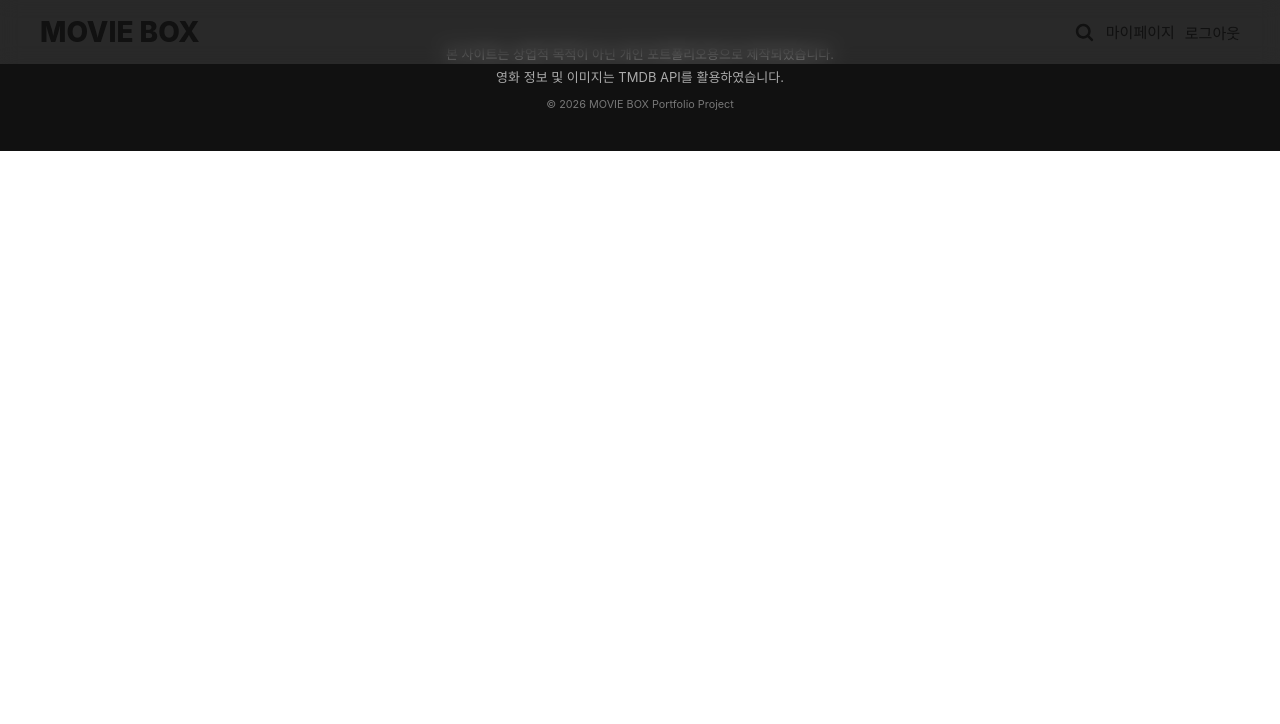
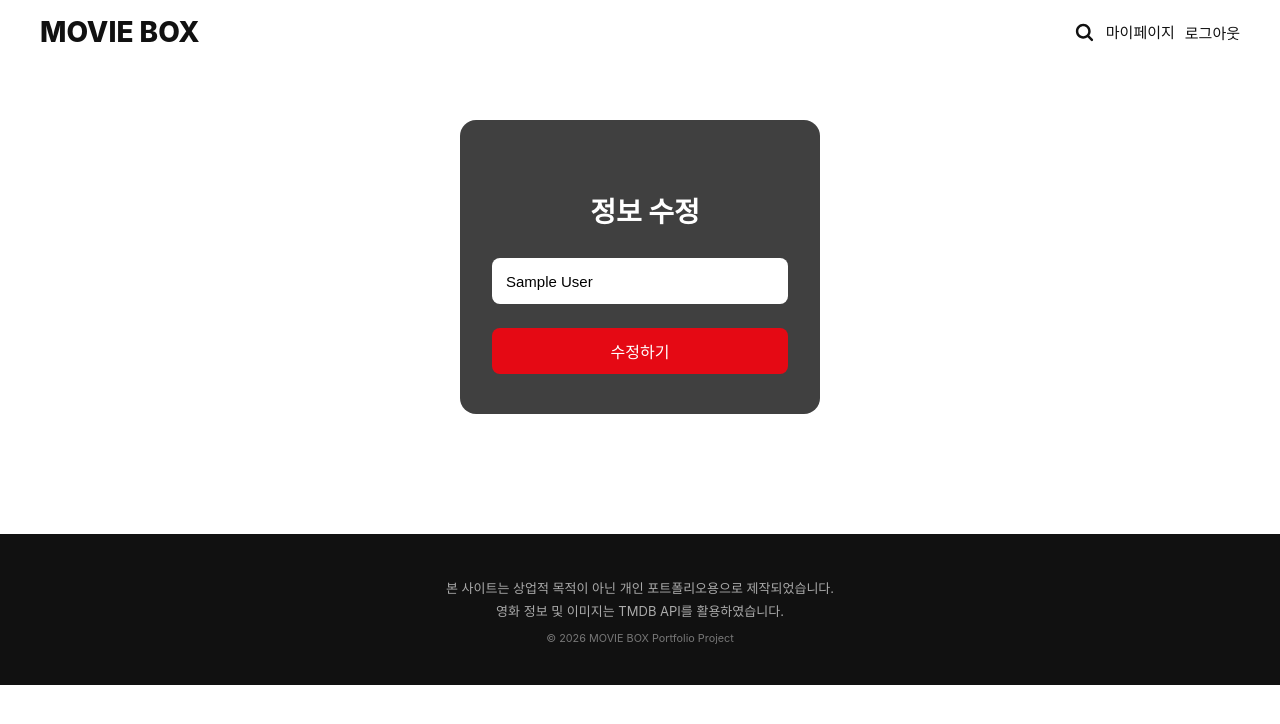
Before and after one commit to dhgmlrud1215-hash/movie-curation-app, a React (Create React App) app: page /edit-profile in a window 1280 px wide. Shown: the top 724 px of the page. Built offline with nearby package versions, Linux system fonts and the light colour scheme; no server answers; sample sign-in values are in the browser's storage.

Commit message:
정보수정 페이지 설정 및 수정

```diff
--- a/src/App.js
+++ b/src/App.js
@@ -7,6 +7,7 @@ import Join from "./pages/Join";
 import Search from './pages/Search';
 import Mypage from "./pages/Mypage";
 import MovieDetail from './pages/MovieDetail';
+import EditProfile from "./pages/EditProfile";
 import Footer from "./components/Footer";
 
 function App() {
@@ -20,6 +21,7 @@ function App() {
         <Route path="/join" element={<Join />} />
         <Route path="/mypage" element={<Mypage />} />
         <Route path="/search" element={<Search />} />
+        <Route path="/edit-profile" element={<EditProfile />} />
         <Route path="/movie/:id" element={<MovieDetail />} />
       </Routes>
 
--- a/src/pages/EditProfile.js
+++ b/src/pages/EditProfile.js
@@ -0,0 +1,60 @@
+import { useEffect, useState } from "react";
+import { useNavigate } from "react-router-dom";
+import { onAuthStateChanged, updateProfile } from "firebase/auth";
+import { auth } from "../firebase";
+import "../css/Login.css";
+
+function EditProfile() {
+    const [nickname, setNickname] = useState("");
+    const navigate = useNavigate();
+
+    useEffect(() => {
+       const unsubscribe = onAuthStateChanged(auth, (currentUser) => {
+        if(currentUser) {
+            setNickname(currentUser.displayName || "");
+        } else {
+            navigate("/login")
+        }
+       });
+
+       return () => unsubscribe();
+    }, [navigate]);
+
+    const handleUpdate = async (e) => {
+        e.preventDefault();
+
+        if (!nickname.trim()) {
+            alert("닉네임을 입력해주세요.");
+            return;
+        }
+
+        try {
+            await updateProfile(auth.currentUser, {
+                displayName: nickname,
+            });
+
+            alert("정보가 수정되었습니다.");
+            navigate("/mypage");
+        }catch (error) {
+            alert("정보 수정에 실패했습니다.")
+        }
+    };
+
+    return(
+        <div className="login-wrap">
+            <h2>정보 수정</h2>
+
+            <form onSubmit={handleUpdate} className="login-form">
+                <input
+                    type="text"
+                    placeholder="닉네임"
+                    value={nickname}
+                    onChange={(e) => setNickname(e.target.value)}
+                />
+
+                <button type="submit">수정하기</button>
+            </form>
+        </div>
+    );
+}
+export default EditProfile;
```
